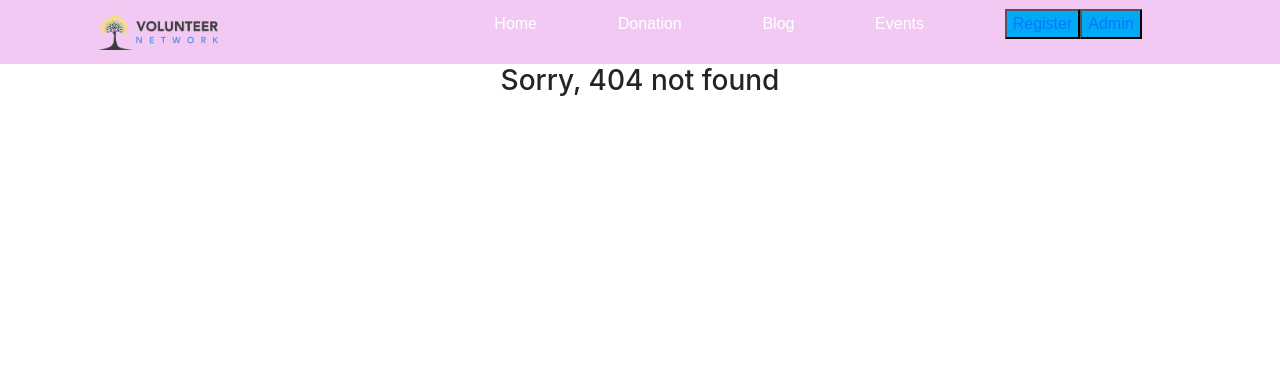
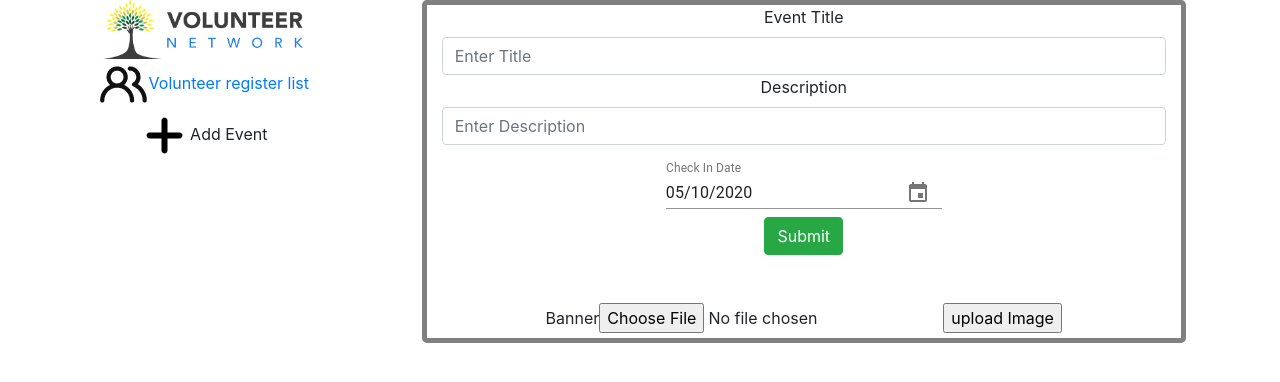
Before and after one commit to Fuad9/volunteer-network, a React (Create React App) app: page /addEvent in a window 1280 px wide. Before the commit this address had no page. Shown: the top 382 px of the page. Built offline with nearby package versions, Linux system fonts and the light colour scheme.

Commit message:
almost done

```diff
--- a/src/App.js
+++ b/src/App.js
@@ -1,8 +1,9 @@
 import React, { createContext, useState } from "react";
 import { BrowserRouter as Router, Switch, Route } from "react-router-dom";
 import "./App.css";
+import AdminEvent from "./components/AdminEvent/AdminEvent";
+import AdminList from "./components/AdminList/AdminList";
 import Login from "./components/Auth/Login";
-import Header from "./components/Header/Header";
 import Home from "./components/Home/Home";
 import NotFound from "./components/NotFound/NotFound";
 import PrivateRoute from "./components/PrivateRoute/PrivateRoute";
@@ -10,15 +11,17 @@ import Registration from "./components/Registration/Registration";
 import UserTasks from "./components/UserTasks/UserTasks";
 
 export const AuthContext = createContext();
+export const UserContext = createContext();
 
 function App() {
   const [loggedInUser, setLoggedInUser] = useState(false);
+  const [tasks, setTasks] = useState([]);
 
   return (
     <AuthContext.Provider value={[loggedInUser, setLoggedInUser]}>
+      <UserContext.Provider value={[tasks, setTasks]}>
         <div className="App">
           <Router>
-          <Header />
             <Switch>
               <Route path="/home">
                 <Home />
@@ -32,6 +35,12 @@ function App() {
               <Route path="/userTasks">
                 <UserTasks />
               </Route>
+              <PrivateRoute path="/admin">
+                <AdminList />
+              </PrivateRoute>
+              <Route path="/addEvent">
+                <AdminEvent />
+              </Route>
               <Route exact path="/">
                 <Home />
               </Route>
@@ -41,6 +50,7 @@ function App() {
             </Switch>
           </Router>
         </div>
+      </UserContext.Provider>
     </AuthContext.Provider>
   );
 }
--- /dev/null
+++ b/src/components/AdminEvent/AdminEvent.js
@@ -0,0 +1,148 @@
+import React, { useState } from "react";
+import logo from "../../Images/logos/Group 1329.png";
+import people from "../../Images/logos/users-alt 1.png";
+import addEvents from "../../Images/logos/plus 1.png";
+import { Link, useHistory } from "react-router-dom";
+import {
+  KeyboardDatePicker,
+  MuiPickersUtilsProvider,
+} from "@material-ui/pickers";
+import DateFnsUtils from "@date-io/date-fns";
+import { Grid } from "@material-ui/core";
+
+const AdminEvent = () => {
+  const history = useHistory();
+
+  const [name, setName] = useState({
+    name: "",
+  });
+
+  const [selectedDate, setSelectedDate] = useState({
+    checkIn: new Date(),
+  });
+
+  const [description, setDescription] = useState({
+    description: "",
+  });
+
+  // const [image, setImage] = useState({
+  //   image: "",
+  // });
+
+  const handleName = (e) => {
+    const newName = { ...name };
+    newName.name = e.target.value;
+    setName(newName);
+  };
+
+  const handleDescription = (e) => {
+    const newDescription = { ...description };
+    newDescription.description = e.target.value;
+    setDescription(newDescription);
+  };
+
+  const handleCheckInDate = (date) => {
+    const newDates = { ...selectedDate };
+    newDates.checkIn = date;
+    setSelectedDate(newDates);
+  };
+
+  // const handleImg = (e) => {
+  //   const newImg = { ...image };
+  //   newImg.image = e.target.value;
+  //   setImage(newImg);
+  // };
+
+  const handleSubmit = (e) => {
+    e.preventDefault();
+    const newEvent = {
+      ...name,
+      ...description,
+      ...selectedDate,
+    };
+    fetch("http://localhost:5000/addEvent", {
+      method: "POST",
+      headers: { "Content-Type": "application/json" },
+      body: JSON.stringify(newEvent),
+    })
+      .then((res) => res.json())
+      .then((result) => {
+        if (result === true) {
+          history.push("/home");
+        }
+      });
+  };
+
+  return (
+    <div className="row">
+      <div className="col-sm-3 col-md-3 col-lg-4">
+        <div className="d-flex flex-column">
+          <Link to="/home">
+            <img style={{ width: "200px" }} src={logo} alt="" />
+          </Link>
+          <Link to="/admin">
+            <img src={people} alt="" />
+            Volunteer register list
+          </Link>
+          <p>
+            <img src={addEvents} alt="" />
+            Add Event
+          </p>
+        </div>
+      </div>
+      <div
+        className="col-sm-8 col-md-8 col-lg-7"
+        style={{ border: "5px solid gray", borderRadius: "5px" }}
+      >
+        <form action="" onSubmit={handleSubmit}>
+          <label htmlFor="input">Event Title</label>
+          <input
+            className="form-control"
+            type="text"
+            onChange={handleName}
+            placeholder="Enter Title"
+          />
+
+          <label htmlFor="input">Description</label>
+          <input
+            className="form-control"
+            type="text"
+            onChange={handleDescription}
+            placeholder="Enter Description"
+          />
+
+          <MuiPickersUtilsProvider utils={DateFnsUtils}>
+            <Grid container justify="space-around">
+              <KeyboardDatePicker
+                disableToolbar
+                variant="inline"
+                format="dd/MM/yyyy"
+                margin="normal"
+                id="date-picker-inline"
+                label="Check In Date"
+                value={selectedDate.checkIn}
+                onChange={handleCheckInDate}
+                KeyboardButtonProps={{
+                  "aria-label": "change date",
+                }}
+              />
+            </Grid>
+          </MuiPickersUtilsProvider>
+
+          <button className="btn btn-success">Submit</button>
+        </form>
+        <form
+          action="http://localhost:5000/uploadImage"
+          method="POST"
+          className="mt-5"
+        >
+          <label htmlFor="input">Banner</label>
+          <input type="file" enctype="multipart/form-data" name="myImage" />
+          <input type="submit" value="upload Image" />
+        </form>
+      </div>
+    </div>
+  );
+};
+
+export default AdminEvent;
--- /dev/null
+++ b/src/components/AdminList/AdminList.js
@@ -0,0 +1,88 @@
+import React, { useEffect, useState } from "react";
+import { Link } from "react-router-dom";
+import logo from "../../Images/logos/Group 1329.png";
+import people from "../../Images/logos/users-alt 1.png";
+import addEvents from "../../Images/logos/plus 1.png";
+import trash from "../../Images/logos//trash-2 9.png";
+
+const AdminList = () => {
+  const [userInfos, setUserInfos] = useState([]);
+
+  // to fetch registered volunteers emails
+  useEffect(() => {
+    fetch("http://localhost:5000/showUser")
+      .then((res) => res.json())
+      .then((data) => setUserInfos(data));
+  }, []);
+
+  // to delete user data
+  const deleteTask = (id) => {
+    fetch(`http://localhost:5000/deleteTask/${id}`, {
+      method: "DELETE",
+    })
+      .then((res) => res.json())
+      .then((result) => {
+        if (result) {
+          const remainingTasks = userInfos.filter((elem) => elem._id !== id);
+          setUserInfos(remainingTasks);
+        }
+      });
+  };
+
+  return (
+    <>
+      <div className="row">
+        <div className="col-sm-2 col-md-2 col-lg-2">
+          <Link to="/home">
+            <img style={{ width: "150px" }} src={logo} alt="" />
+          </Link>
+          <p>
+            <img src={people} alt="" />
+            Volunteer register list
+          </p>
+          <Link to="/addEvent">
+            <img src={addEvents} alt="" />
+            Add Event
+          </Link>
+        </div>
+        <div className="col-sm-10 col-md-10 col-lg-10">
+          <h4>Volunteer Register List</h4>
+          <div style={{ border: "5px solid gray", borderRadius: "5px" }}>
+            <div className="col bg-secondary text-white">
+              <div className="row-md-3 d-flex justify-content-between">
+                <p>Name</p>
+                <p>Email</p>
+                <p>Date</p>
+                <p>Event</p>
+                <p>Action</p>
+              </div>
+            </div>
+            <div className="col">
+              {userInfos.map((userInfo) => (
+                <div className="row-md-3 d-flex justify-content-between">
+                  <p>{userInfo.name}</p>
+                  <p>{userInfo.email}</p>
+                  <p>{new Date(userInfo.checkIn).toDateString("dd/MM/yyyy")}</p>
+                  <p>{userInfo.taskName}</p>
+                  <img
+                    src={trash}
+                    alt=""
+                    onClick={() => deleteTask(`${userInfo._id}`)}
+                    style={{
+                      width: "40px",
+                      height: "40px",
+                      backgroundColor: "red",
+                      cursor: "pointer",
+                    }}
+                  />
+                </div>
+              ))}
+            </div>
+          </div>
+        </div>
+      </div>
+    </>
+  );
+};
+
+export default AdminList;
--- a/src/components/Auth/Login.css
+++ b/src/components/Auth/Login.css
@@ -1,9 +1,13 @@
 .auth {
   margin: 0 auto;
-  margin-top: 250px;
+  margin-top: 100px;
+  width: 600px;
+  height: 400px;
+  border: 2px solid gray;
 }
 
 .auth button {
+  margin-top: 25%;
   width: 400px;
   height: 50px;
   border-radius: 25px;
--- a/src/components/Auth/Login.js
+++ b/src/components/Auth/Login.js
@@ -1,13 +1,14 @@
 import React, { useContext, useState } from "react";
-import { useHistory, useLocation } from "react-router-dom";
+import { Link, useHistory, useLocation } from "react-router-dom";
 import { AuthContext } from "../../App";
 import google from "../../Images/logos/google.png";
 import { handleGoogleSignIn, initializeLoginFramework } from "./LoginManager";
 import "./Login.css";
+import logo from "../../Images/logos/Group 1329.png";
 
 const Login = () => {
-  const [loggedInUser, setLoggedInUser] = useContext(AuthContext);
-  const [user, setUser] = useState({
+  const [setLoggedInUser] = useContext(AuthContext);
+  const [setUser] = useState({
     isSignedIn: false,
     name: "",
     email: "",
@@ -36,6 +37,9 @@ const Login = () => {
 
   return (
     <>
+      <Link to="/home">
+        <img style={{ width: "200px" }} src={logo} alt="" />
+      </Link>
       <div className="auth">
         <button onClick={googleSignIn}>
           <img src={google} alt="" />
--- a/src/components/Auth/LoginManager.js
+++ b/src/components/Auth/LoginManager.js
@@ -15,11 +15,9 @@ export const handleGoogleSignIn = () => {
     .signInWithPopup(googleProvider)
     .then((res) => {
       const signedInUser = {
-        // isSignedIn: true,
         name: res.user.displayName,
         email: res.user.email,
         photo: res.user.photoURL,
-        // success: true,
       };
       storeAuthToken();
       return signedInUser;
--- a/src/components/Header/Header.js
+++ b/src/components/Header/Header.js
@@ -1,23 +1,11 @@
 import React, { useContext } from "react";
 import { Link } from "react-router-dom";
 import { AuthContext } from "../../App";
-import {
-  handleGoogleSignIn,
-  initializeLoginFramework,
-} from "../Auth/LoginManager";
 import "./Header.css";
 import logo from "../../Images/logos/Group 1329.png";
 
 const Header = () => {
-  const [loggedInUser, setLoggedInUser] = useContext(AuthContext);
-
-  initializeLoginFramework();
-
-  const handleSignIn = () => {
-    handleGoogleSignIn().then((res) => {
-      setLoggedInUser(res);
-    });
-  };
+  const [loggedInUser] = useContext(AuthContext);
 
   const handleSlide = () => {
     document.querySelector(".nav-links").classList.toggle("nav-active");
@@ -67,6 +55,18 @@ const Header = () => {
             Events
           </Link>
         </li>
+        <li>
+          <button
+            style={{
+              textDecoration: "none",
+              color: "white",
+              background: "#03a9f4",
+              outline: "none",
+            }}
+          >
+            <Link to="/admin">Admin</Link>
+          </button>
+        </li>
         {!loggedInUser ? (
           <li className="d-flex">
             <button
@@ -77,18 +77,7 @@ const Header = () => {
                 outline: "none",
               }}
             >
-              <Link to="register">Register</Link>
-            </button>
-            <br />
-            <button
-              style={{
-                textDecoration: "none",
-                color: "white",
-                background: "#03a9f4",
-                outline: "none",
-              }}
-            >
-              <Link to="/admin">Admin</Link>
+              <Link to="/login">Login</Link>
             </button>
           </li>
         ) : (
--- a/src/components/Home/Home.js
+++ b/src/components/Home/Home.js
@@ -1,47 +1,35 @@
-import React, { useEffect, useState } from "react";
+import React, { useContext, useEffect } from "react";
 import { Link } from "react-router-dom";
-import tasks from "../fakedata/fakedata";
-import background from "../../Images/images/extraVolunteer.png";
+import Header from "../Header/Header";
+import { UserContext } from "../../App";
 
 const Home = () => {
-  const [showTasks, setShowTasks] = useState([]);
-
-  // // to insert all data
-  // const handleTasks = () => {
-  //   fetch("http://localhost:5000/addTasks", {
-  //     method: "POST",
-  //     headers: {
-  //       "Content-Type": "application/json",
-  //     },
-  //     body: JSON.stringify(tasks),
-  //   });
-  // };
+  const [tasks, setTasks] = useContext(UserContext);
 
   // to fetch all data
   useEffect(() => {
     fetch("http://localhost:5000/showTasks")
       .then((res) => res.json())
-      .then((data) => setShowTasks(data));
-  }, []);
-
-  const styles = {
-    backGroundImage: `linear-gradient( rgba(0, 0, 0, 0.5), rgba(0, 0, 0, 0.5) ), url(${background})`,
-    backgroundRepeat: "no-repeat",
-    backgroundPosition: "center center",
-    backgroundSize: "100% 100%",
-  };
+      .then((data) => setTasks(data));
+  }, [setTasks]);
 
   return (
-    <div className="row" style={styles}>
-      {showTasks.map((showTask) => (
-        <div className="col-sm-6 col-md-4 col-lg-3">
-          <Link to={`/register/${showTask.name}`}>
-            <img style={{ height: "300px" }} src={showTask.img} alt="" />
-            <h4>{showTask.name}</h4>
-          </Link>
-        </div>
-      ))}
-    </div>
+    <>
+      <Header />
+      <div className="row">
+        {tasks.map((task) => (
+          <div className="col-sm-6 col-md-4 col-lg-3" key="showTask._id">
+            <Link
+              to={`/register/${task.name}`}
+              style={{ textDecoration: "none" }}
+            >
+              <img style={{ height: "300px" }} src={task.img} alt="" />
+              <h4>{task.name}</h4>
+            </Link>
+          </div>
+        ))}
+      </div>
+    </>
   );
 };
 
--- a/src/components/Registration/Registration.js
+++ b/src/components/Registration/Registration.js
@@ -1,20 +1,25 @@
-import React, { useContext, useState } from "react";
+import React, { useContext, useState, useEffect } from "react";
 import { useForm } from "react-hook-form";
-import { AuthContext } from "../../App";
+import { AuthContext, UserContext } from "../../App";
 import "./Registration.css";
 import Grid from "@material-ui/core/Grid";
-import Button from "@material-ui/core/Button";
 import DateFnsUtils from "@date-io/date-fns";
 import {
   MuiPickersUtilsProvider,
   KeyboardDatePicker,
 } from "@material-ui/pickers";
-import { Link, useParams } from "react-router-dom";
+import { Link, useHistory, useParams } from "react-router-dom";
+import logo from "../../Images/logos/Group 1329.png";
 
 const Registration = () => {
+  const history = useHistory();
   const { taskName } = useParams();
+  const [loggedInUser] = useContext(AuthContext);
+  const [showTasks, setShowTasks] = useState({});
+
+  const [tasks] = useContext(UserContext);
+
   const { register, handleSubmit, errors } = useForm();
-  const [loggedInUser, setLoggedInUser] = useContext(AuthContext);
 
   const [selectedDate, setSelectedDate] = useState({
     checkIn: new Date(),
@@ -23,6 +28,13 @@ const Registration = () => {
   const [description, setDescription] = useState({
     description: "",
   });
+
+  useEffect(() => {
+    const task = tasks.find((taskImage) => taskImage.name === taskName);
+    setShowTasks(task);
+  }, [taskName, tasks]);
+
+  const showImg = showTasks.img;
 
   const handleCheckInDate = (date) => {
     const newDates = { ...selectedDate };
@@ -42,6 +54,7 @@ const Registration = () => {
       ...selectedDate,
       ...description,
       taskName,
+      showImg,
     };
     fetch("http://localhost:5000/addTask", {
       method: "POST",
@@ -49,13 +62,18 @@ const Registration = () => {
       body: JSON.stringify(newTask),
     })
       .then((res) => res.json())
-      .then((data) => {
-        console.log(data);
+      .then((result) => {
+        if (result === true) {
+          history.push("/userTasks");
+        }
       });
   };
 
   return (
     <>
+      <Link to="/home">
+        <img style={{ width: "200px" }} src={logo} alt="" />
+      </Link>
       <div className="container">
         <form onSubmit={handleSubmit(handleRegister)}>
           <div className="inputBox">
@@ -114,9 +132,7 @@ const Registration = () => {
               placeholder="Organize books at the library"
             />
           </div>
-
-            <input type="submit" value="Register" />
-
+          <input type="submit" value="Register" />
         </form>
       </div>
     </>
@@ -124,7 +140,3 @@ const Registration = () => {
 };
 
 export default Registration;
-
-// <Link to="/userTasks">
-//             <input type="submit" value="Register" />
-//           </Link>
--- a/src/components/UserTasks/UserTasks.js
+++ b/src/components/UserTasks/UserTasks.js
@@ -1,16 +1,10 @@
 import React, { useEffect, useState, useContext } from "react";
 import { AuthContext } from "../../App";
+import Header from "../Header/Header";
 
 const UserTasks = () => {
-  const [loggedInUser, setLoggedInUser] = useContext(AuthContext);
+  const [loggedInUser] = useContext(AuthContext);
   const [userTasks, setUserTasks] = useState([]);
-
-  // // to fetch user data
-  // useEffect(() => {
-  //   fetch("http://localhost:5000/showUserTasks")
-  //     .then((res) => res.json())
-  //     .then((data) => setUserTasks(data));
-  // }, []);
 
   // to show user data by their email using JWT token
   useEffect(() => {
@@ -26,19 +20,30 @@ const UserTasks = () => {
   }, [loggedInUser.email]);
 
   // to delete user data
-  function cancelTask(id) {
-    console.log(id);
+  const cancelTask = (id) => {
     fetch(`http://localhost:5000/delete/${id}`, {
       method: "DELETE",
-    }).then((res) => console.log(res));
+    })
+      .then((res) => res.json())
+      .then((result) => {
+        if (result) {
+          const remainingTasks = userTasks.filter((elem) => elem._id !== id);
+          setUserTasks(remainingTasks);
         }
+      });
+  };
 
   return (
+    <>
+      <Header />
+      {!loggedInUser ? (
+        <h2 className="text-danger">You have to login first</h2>
+      ) : (
         <div className="row">
           {userTasks.map((userTask) => (
             <div className="col-sm-6 col-md-4 col-lg-3">
-          <img style={{ height: "300px" }} src={userTask.img} alt="" />
-          <h4>{userTask.checkIn}</h4>
+              <img style={{ height: "300px" }} src={userTask.showImg} alt="" />
+              <h4>{new Date(userTask.checkIn).toDateString("dd/MM/yyyy")}</h4>
               <h4>{userTask.taskName}</h4>
               <button
                 className="btn btn-warning"
@@ -49,6 +54,8 @@ const UserTasks = () => {
             </div>
           ))}
         </div>
+      )}
+    </>
   );
 };
 
```
Also changed, not shown: src/components/AdminEvent/AdminEvent.css (added), 1 other file (tests, documents, lock files or other folders). Lines whose indentation alone changed are shown as unchanged.
